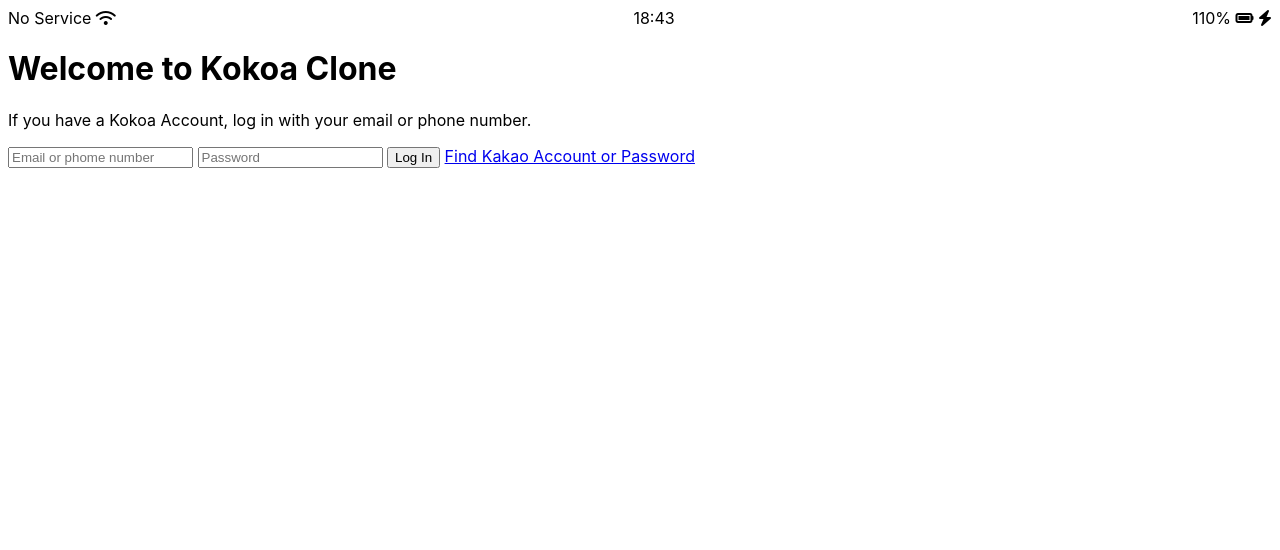
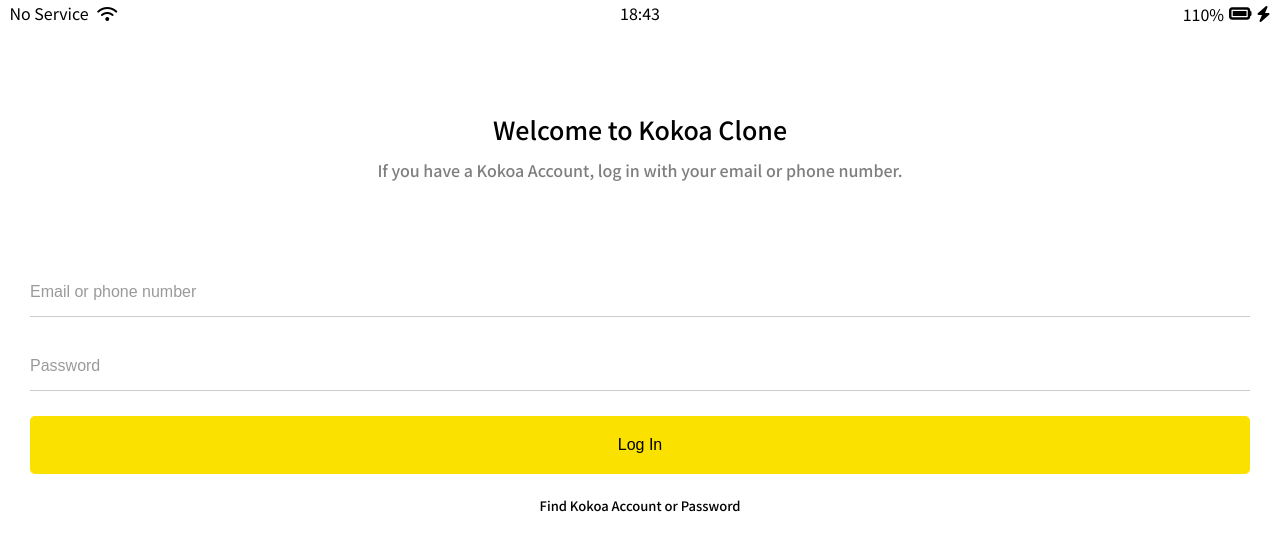
Before and after one commit to kyungbaa/kokoa-clone-2021, a plain HTML site: page index.html in a window 1280 px wide. Drawn offline with Linux system fonts and the light colour scheme.

Commit message:
add css
add css

```diff
--- /dev/null
+++ b/css/components/status-bar.css
@@ -0,0 +1,23 @@
+.status-bar {
+  display: flex;
+  justify-content: center;
+  padding: 5px 3px;
+}
+.status-bar__column {
+  width: 33%;
+}
+.status-bar__column:first-child span {
+  margin-right: 5px;
+}
+.status-bar__column:nth-child(2) {
+  display: flex;
+  justify-content: center;
+}
+.status-bar__column:last-child {
+  display: flex;
+  justify-content: flex-end;
+  align-items: center;
+}
+.status-bar__column .fa-battery-full {
+  margin: 0px 5px;
+}
--- /dev/null
+++ b/css/reset.css
@@ -0,0 +1,127 @@
+html,
+body,
+div,
+span,
+applet,
+object,
+iframe,
+h1,
+h2,
+h3,
+h4,
+h5,
+h6,
+p,
+blockquote,
+pre,
+a,
+abbr,
+acronym,
+address,
+big,
+cite,
+code,
+del,
+dfn,
+em,
+img,
+ins,
+kbd,
+q,
+s,
+samp,
+small,
+strike,
+strong,
+sub,
+sup,
+tt,
+var,
+b,
+u,
+i,
+center,
+dl,
+dt,
+dd,
+ol,
+ul,
+li,
+fieldset,
+form,
+label,
+legend,
+table,
+caption,
+tbody,
+tfoot,
+thead,
+tr,
+th,
+td,
+article,
+aside,
+canvas,
+details,
+embed,
+figure,
+figcaption,
+footer,
+header,
+hgroup,
+menu,
+nav,
+output,
+ruby,
+section,
+summary,
+time,
+mark,
+audio,
+video {
+  margin: 0;
+  padding: 0;
+  border: 0;
+  font-size: 100%;
+  font: inherit;
+  vertical-align: baseline;
+}
+/* HTML5 display-role reset for older browsers */
+article,
+aside,
+details,
+figcaption,
+figure,
+footer,
+header,
+hgroup,
+menu,
+nav,
+section {
+  display: block;
+}
+body {
+  line-height: 1;
+}
+ol,
+ul {
+  list-style: none;
+}
+blockquote,
+q {
+  quotes: none;
+}
+blockquote:before,
+blockquote:after,
+q:before,
+q:after {
+  content: "";
+  content: none;
+}
+table {
+  border-collapse: collapse;
+  border-spacing: 0;
+}
+input:focus {
+  outline: none;
+}
--- /dev/null
+++ b/css/screen/login.css
@@ -0,0 +1,56 @@
+.welcome-header {
+  margin: 90px 0px;
+  text-align: center;
+  display: flex;
+  flex-direction: column;
+  align-items: center;
+  font-weight: 500;
+}
+.welcome-header__title {
+  margin-bottom: 20px;
+  font-size: 25px;
+}
+.welcome-header__text {
+  width: 60%;
+  opacity: 0.5;
+}
+
+#login-form {
+  display: flex;
+  flex-direction: column;
+  margin: 0px 30px;
+  font-weight: 500;
+}
+#login-form input {
+  border: none;
+  padding: 15px 0px;
+  font-size: 16px;
+  margin-bottom: 25px;
+  font-weight: 500;
+}
+
+#login-form input:not([type="submit"]) {
+  border-bottom: 1px solid rgba(0, 0, 0, 0.2);
+  transition: border-color 0.3s ease-in-out;
+}
+#login-form input:focus {
+  border-color: var(--yellow);
+}
+
+#login-form input::placeholder {
+  color: rgba(0, 0, 0, 0.4);
+}
+
+#login-form input[type="submit"] {
+  background-color: var(--yellow);
+  cursor: pointer;
+  font-size: 16px;
+  padding: 20px 0px;
+  border-radius: 5px;
+}
+#login-form a {
+  text-align: center;
+  text-decoration: none;
+  color: inherit;
+  font-size: 13px;
+}
--- a/css/styles.css
+++ b/css/styles.css
@@ -1,15 +1,13 @@
-@import url("https://fonts.googleapis.com/css2?family=Noto+Sans+KR:wght@400;700&display=swap");
+@import url("https://fonts.googleapis.com/css2?family=Noto+Sans+KR:wght@400;500&display=swap");
+@import "reset.css";
+@import "variables.css";
+
+/*Components*/
+@import "components/status-bar.css";
+
+/*Screens*/
+@import "screen/login.css";
 
 body {
-  font-family: -apple-system, BlinkMacSystemFont, "Segoe UI", Roboto, Oxygen,
-    Ubuntu, Cantarell, "Open Sans", "Helvetica Neue", sans-serif;
+  font-family: "Noto Sans KR", sans-serif;
 }
-
-.status-bar {
-  display: flex;
-  justify-content: space-between;
-}
-
-.status-bar__colum:first-child span {
-  margin-right: 5px;
-}
--- /dev/null
+++ b/css/variables.css
@@ -0,0 +1,3 @@
+:root {
+  --yellow: #fae100;
+}
--- a/index.html
+++ b/index.html
@@ -18,27 +18,28 @@
       </div>
       <div class="status-bar__column">
         <span>110%</span>
-        <i class="fas fa-battery-full"></i>
+        <i class="fas fa-battery-full fa-lg"></i>
         <i class="fas fa-bolt"></i>
       </div>
-      <script
-        src="https://kit.fontawesome.com/6478f529f2.js"
-        crossorigin="anonymous"
-      ></script>
     </div>
 
     <header class="welcome-header">
-      <h1 class="whlcome-header__title">Welcome to Kokoa Clone</h1>
-      <p class="whlcome-header__text">
+      <h1 class="welcome-header__title">Welcome to Kokoa Clone</h1>
+      <p class="welcome-header__text">
         If you have a Kokoa Account, log in with your email or phone number.
       </p>
     </header>
 
-    <form id="login-form">
-      <input type="text" placeholder="Email or phome number" />
-      <input type="password" placeholder="Password" />
+    <form action="friends.html" method="get" id="login-form">
+      <input name="username" type="text" placeholder="Email or phone number" />
+      <input name="password" type="password" placeholder="Password" />
       <input type="submit" value="Log In" />
-      <a href="#">Find Kakao Account or Password</a>
+      <a href="#">Find Kokoa Account or Password</a>
     </form>
+
+    <script
+      src="https://kit.fontawesome.com/6478f529f2.js"
+      crossorigin="anonymous"
+    ></script>
   </body>
 </html>
```
Also changed, not shown: friends.html (added, +1 -0 lines), 1 other file.
